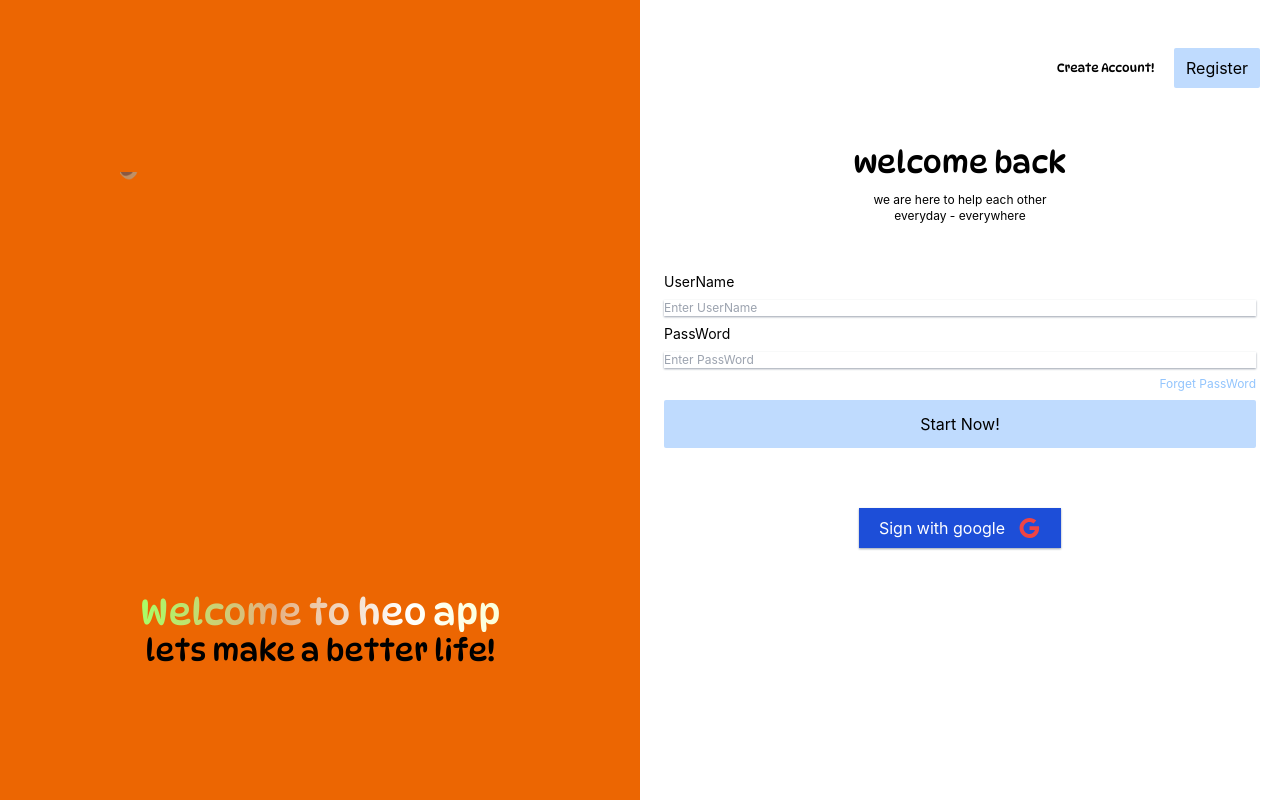
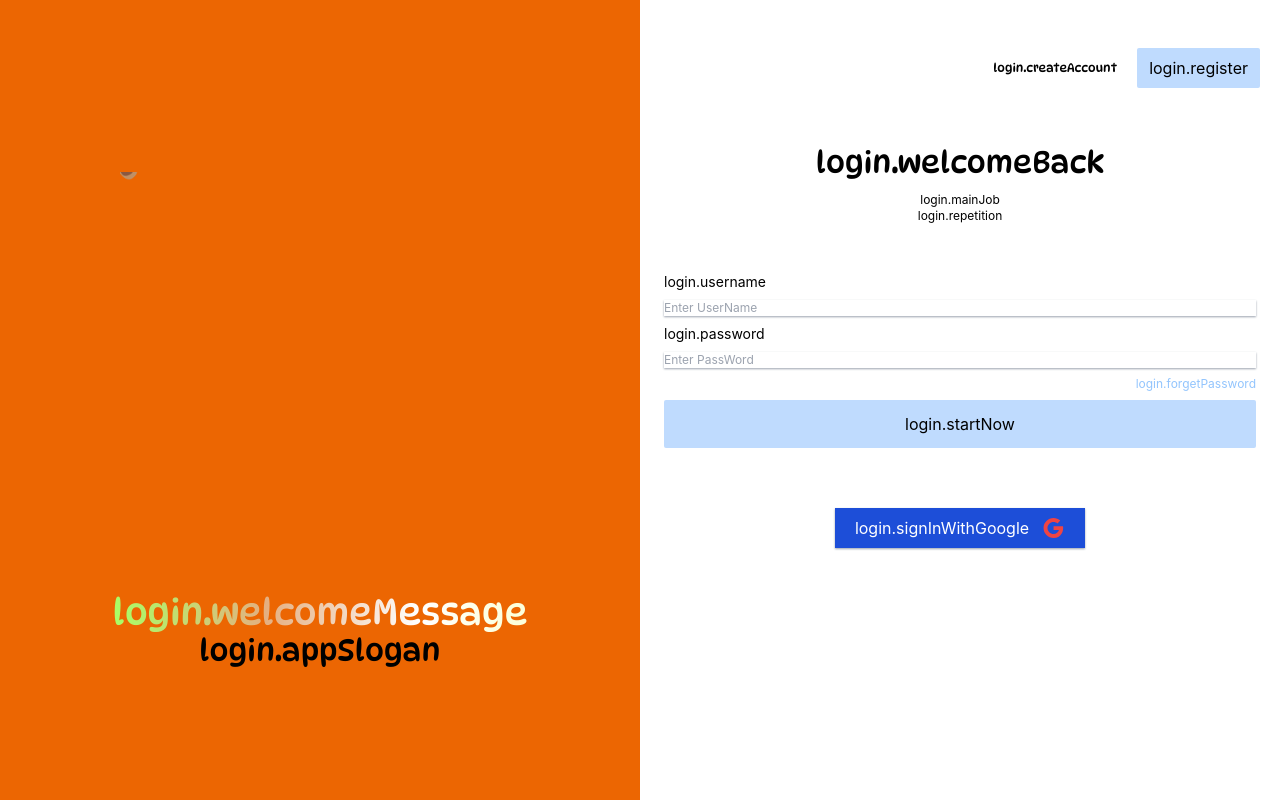
Before and after one commit to heo-app/heo_playground, a React (Create React App) app: page /login in a window 1280 px wide. Built offline with nearby package versions, Linux system fonts and the light colour scheme.

Commit message:
add translate to components

```diff
--- a/src/components/login/LoginView.tsx
+++ b/src/components/login/LoginView.tsx
@@ -1,6 +1,7 @@
 import { FC } from 'react';
 import { useTheme } from '@mui/material/styles';
 import GoogleIcon from '@mui/icons-material/Google';
+import { useTranslation } from 'react-i18next';
 
 import logo from '../../images/heo-hands.gif';
 import { useStyles } from './LoginStyles';
@@ -11,6 +12,7 @@ const LoginView: FC<LoginViewProps> = (props) => {
   const { onLoginButtonClick } = props;
   const theme = useTheme();
   const classes = useStyles();
+  const { t } = useTranslation();
 
   return (
     <div>
@@ -18,52 +20,52 @@ const LoginView: FC<LoginViewProps> = (props) => {
         <div style={{ background: theme.palette.secondary.main }}>
           <div className="flex flex-col items-center xl:justify-center font-Dyna h-full pt-10">
             <img src={logo} alt="" height={300} width={400} />
-            <h1 className={`text-4xl pt-5 ${classes.appNameText}`}>Welcome to heo app</h1>
-            <h1 className="text-3xl">lets make a better life!</h1>
+            <h1 className={`text-4xl pt-5 ${classes.appNameText}`}>{t('login.welcomeMessage')}</h1>
+            <h1 className="text-3xl">{t('login.appSlogan')}</h1>
           </div>
         </div>
 
         <div>
           <div className="h-12 my-5 xl:my-12">
             <div className="flex items-center justify-end gap-x-5 mx-5">
-              <h1 className="font-Dyna text-xs">Create Account!</h1>
-              <button className="bg-blue-200 py-2 px-3 rounded-sm text-black">Register</button>
+              <h1 className="font-Dyna text-xs">{t('login.createAccount')}</h1>
+              <button className="bg-blue-200 py-2 px-3 rounded-sm text-black">{t('login.register')}</button>
             </div>
           </div>
 
           <div className="h-32">
             <div className="flex flex-col justify-center items-center">
-              <h1 className="text-3xl font-Dyna">welcome back</h1>
-              <h1 className="text-xs mt-3">we are here to help each other</h1>
-              <h1 className="text-xs">everyday - everywhere</h1>
+              <h1 className="text-3xl font-Dyna">{t('login.welcomeBack')}</h1>
+              <h1 className="text-xs mt-3">{t('login.mainJob')}</h1>
+              <h1 className="text-xs">{t('login.repetition')}</h1>
             </div>
           </div>
 
           <form className="flex flex-col mx-6 gap-y-2">
-            <label className="text-sm">UserName</label>
+            <label className="text-sm">{t('login.username')}</label>
             <input
               className="bg-white shadow-sm shadow-gray-400 text-xs p2"
               placeholder="Enter UserName"
             ></input>
-            <label className="text-sm">PassWord</label>
+            <label className="text-sm">{t('login.password')}</label>
             <input
               className="bg-white shadow-sm shadow-gray-400 text-xs p2"
               placeholder="Enter PassWord"
             ></input>
 
-            <h1 className="flex justify-end text-xs text-blue-300">Forget PassWord</h1>
+            <h1 className="flex justify-end text-xs text-blue-300">{t('login.forgetPassword')}</h1>
           </form>
 
           <div className="pt-2 mx-6">
             <button className="bg-blue-200 text-black w-full p-3 rounded-sm" onClick={onLoginButtonClick}>
-              Start Now!
+              {t('login.startNow')}
             </button>
           </div>
 
           <div className="h-32 mt-6 flex items-center justify-center">
             <a href="/">
               <div className="bg-blue-700 text-white shadow-sm shadow-gray-400 px-5 py-2 mb-4 flex flex-row items-center justify-between full">
-                Sign with google
+                {t('login.signInWithGoogle')}
                 <GoogleIcon className="text-red-500	ml-3" />
               </div>
             </a>
```
